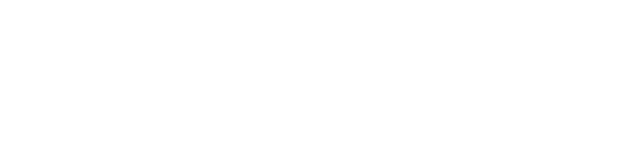
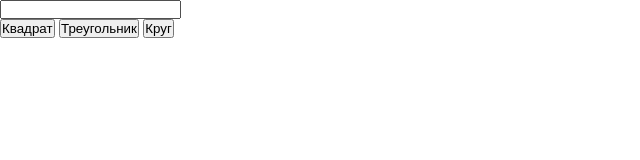
Before and after one commit to KemtaTam/931801.maksim.bulavin.lab7, a plain HTML site: page index.html in a window 1280 px wide. Shown: the whole page, without its empty margins (0-640 px from the left). Drawn offline with Linux system fonts and the light colour scheme.

Commit message:
Update index.html

```diff
--- a/index.html
+++ b/index.html
@@ -4,12 +4,14 @@
     <meta charset="UTF-8">
     <meta name="viewport" content="width=device-width, initial-scale=1.0">
     <link href="style.css" rel="stylesheet" type="text/css"/>
-    <title>Laba 5</title>
+    <title>Laba 7</title>
 </head>
 <body>
-
-    <div class="news">
-
+    <div class="control">
+        <Input><br>
+        <button>Квадрат</button>
+        <button>Треугольник</button>
+        <button>Круг</button>
     </div>
 
 
```
